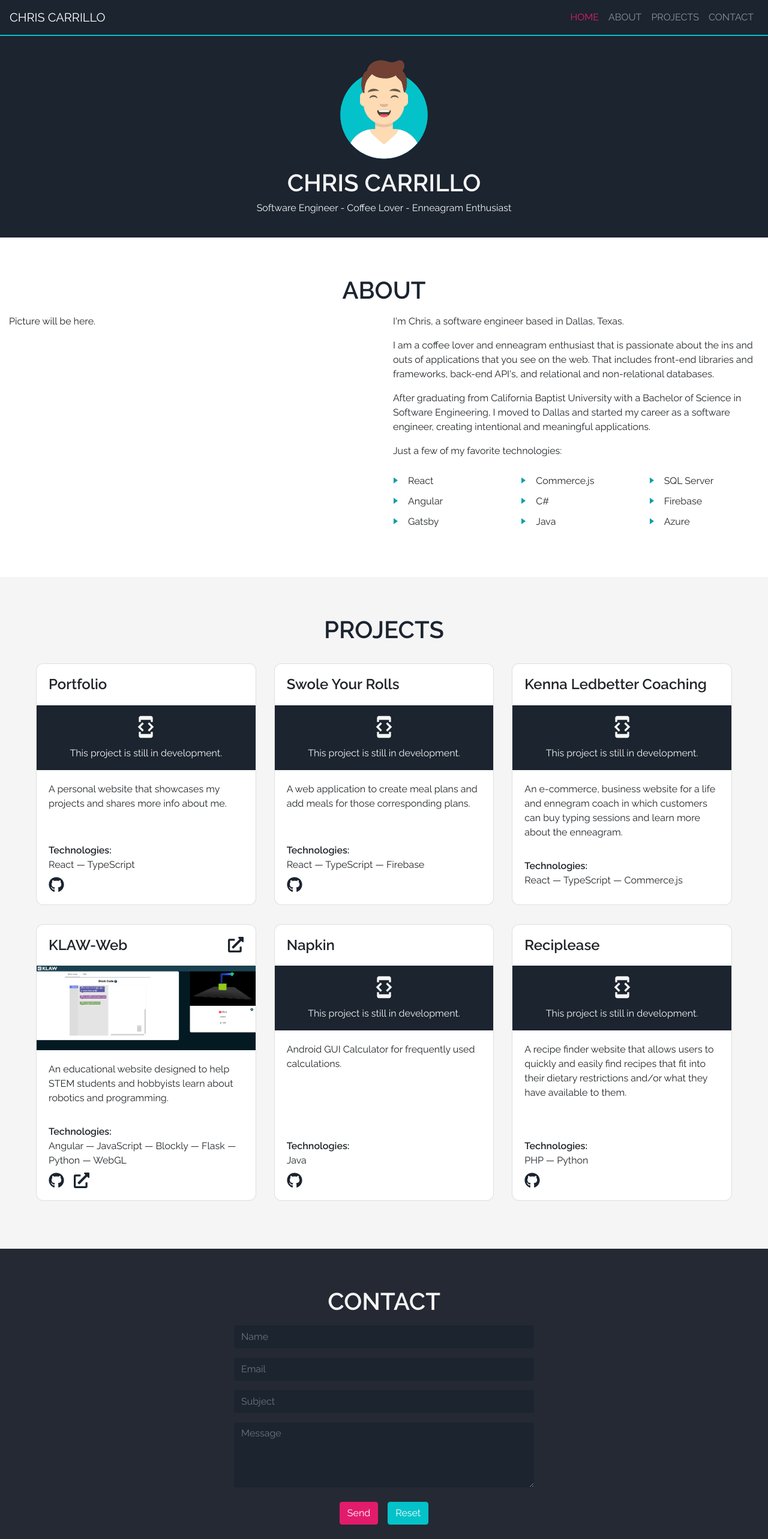
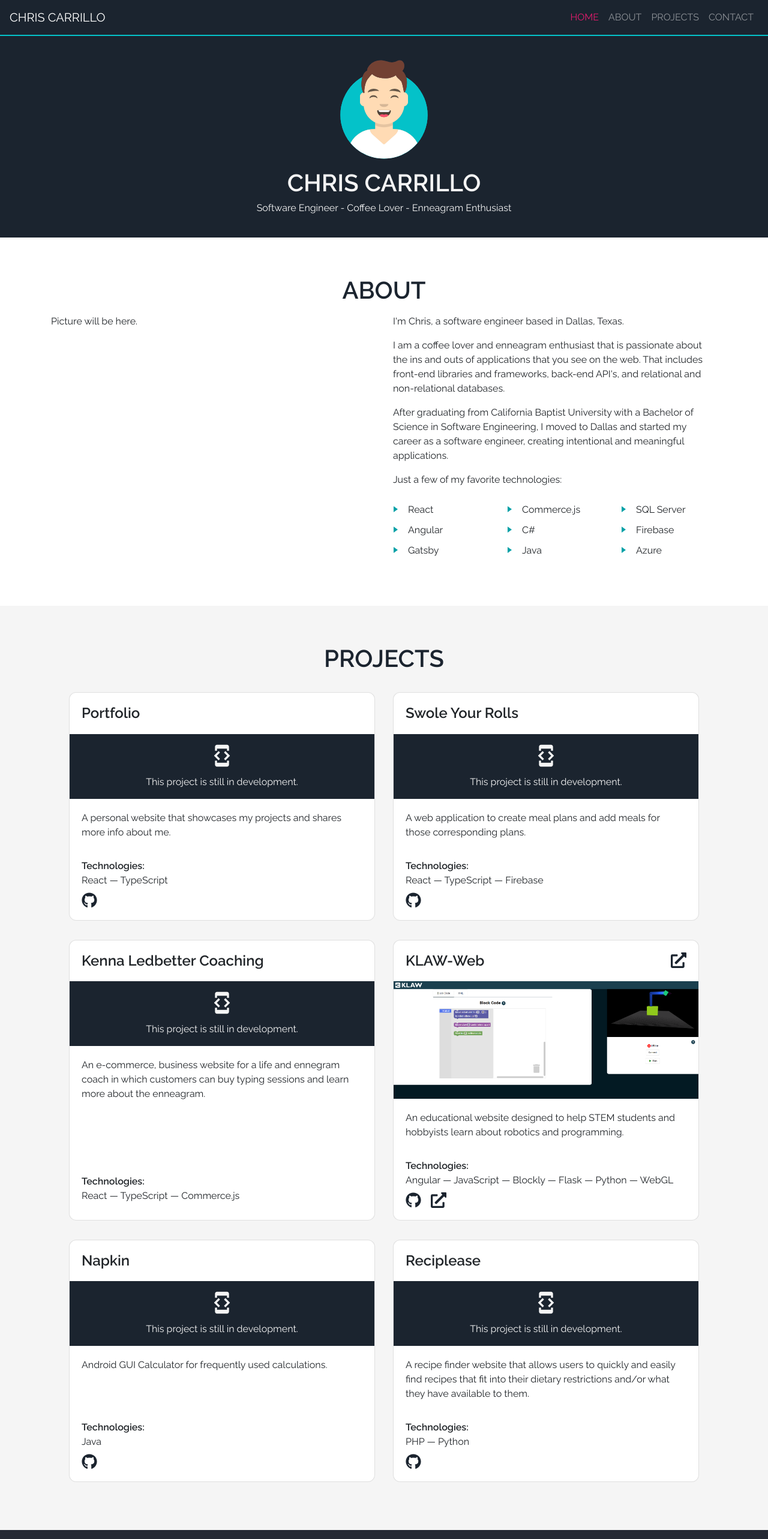
Before and after one commit to chriscarrillo/personal-website, a React (Create React App) app: page / in a window 1280 px wide. Shown: the top 2566 px of the page at 60% size. Built offline with nearby package versions, Linux system fonts and the light colour scheme.

Commit message:
Removed fluid prop from containers

```diff
--- a/src/components/About/index.tsx
+++ b/src/components/About/index.tsx
@@ -7,7 +7,7 @@ import {Col, Container, Row} from 'react-bootstrap'
  */
 export const About: React.FC = () => (
   <section className="py-4">
-    <Container fluid className="d-flex flex-column align-items-center justify-content-center">
+    <Container className="d-flex flex-column align-items-center justify-content-center">
       <h1 className="text-dark text-uppercase family-semi pb-2 mb-0">About</h1>
       <Row>
         <Col md={6} sm={12}>
--- a/src/components/Contact/Contact.module.scss
+++ b/src/components/Contact/Contact.module.scss
@@ -11,7 +11,7 @@
   }
 
   @include mixins.media-breakpoint-up(lg) {
-    width: 40%;
+    width: 50%;
   }
 
   input[type='text'],
--- a/src/components/Contact/index.tsx
+++ b/src/components/Contact/index.tsx
@@ -32,7 +32,7 @@ export const Contact: React.FC = () => {
   }
   return (
     <section className={`py-4 text-light ${styles.contact}`}>
-      <Container fluid className="d-flex flex-column align-items-center justify-content-center">
+      <Container className="d-flex flex-column align-items-center justify-content-center">
         <h1 className="text-uppercase family-semi pb-2 mb-0">Contact</h1>
         <Formik
           validateOnBlur
--- a/src/components/Projects/index.tsx
+++ b/src/components/Projects/index.tsx
@@ -108,7 +108,7 @@ export const Projects: React.FC = () => {
     )
 
     return (
-      <Col key={project.name} as={CardDeck} className="py-2" md={4} sm={12}>
+      <Col key={project.name} as={CardDeck} className="py-2" md={6} sm={12}>
         <Card>
           <Card.Header className="d-flex justify-content-between">
             <span className="h4 family-semi">{project.name}</span>
@@ -133,7 +133,7 @@ export const Projects: React.FC = () => {
 
   return (
     <section className="bg-light py-4">
-      <Container fluid className="d-flex flex-column align-items-center justify-content-center">
+      <Container className="d-flex flex-column align-items-center justify-content-center">
         <h1 className="text-dark text-uppercase family-semi pb-2 mb-0">Projects</h1>
         <Row className="justify-content-center">{projectsRow}</Row>
       </Container>
```
